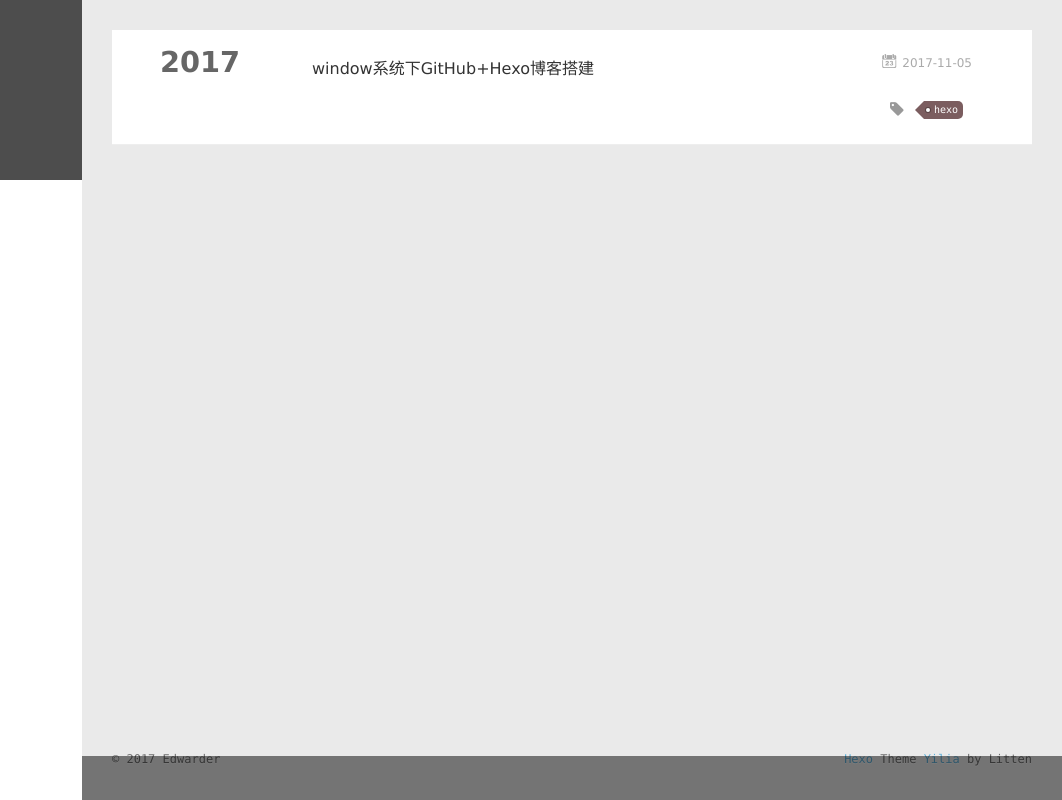
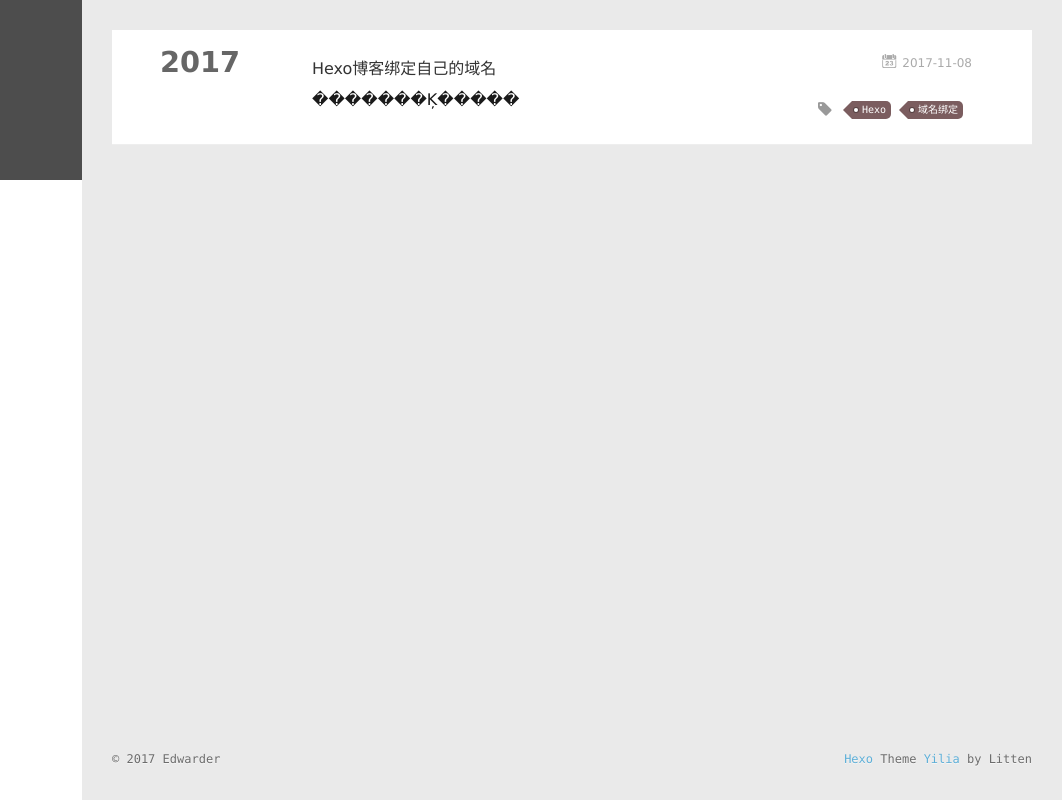
Before and after one commit to edwarder2017/edwarder.github.io, a plain HTML site: page tags/hexo/index.html in a window 1280 px wide. Shown: the full height of the page, 218-1280 px from the left. Drawn offline with Linux system fonts and the light colour scheme; some packages are replaced by stand-ins of ours; a script that the page names is missing.

Commit message:
Site updated: 2017-11-08 16:30:14

```diff
--- a/tags/hexo/index.html
+++ b/tags/hexo/index.html
@@ -6,11 +6,11 @@
   <meta name="renderer" content="webkit">
   <meta http-equiv="X-UA-Compatible" content="IE=edge" >
   <link rel="dns-prefetch" href="http://www.edwarder.com">
-  <title>Tag: hexo | Edwarder&#39;s Blog</title>
+  <title>Tag: Hexo | Edwarder&#39;s Blog</title>
   <meta name="viewport" content="width=device-width, initial-scale=1, maximum-scale=1">
   <meta property="og:type" content="website">
 <meta property="og:title" content="Edwarder&#39;s Blog">
-<meta property="og:url" content="http://www.edwarder.com/tags/hexo/index.html">
+<meta property="og:url" content="http://www.edwarder.com/tags/Hexo/index.html">
 <meta property="og:site_name" content="Edwarder&#39;s Blog">
 <meta name="twitter:card" content="summary">
 <meta name="twitter:title" content="Edwarder&#39;s Blog">
@@ -29,6 +29,7 @@
 
 
 
+  <script async src="//dn-lbstatics.qbox.me/busuanzi/2.3/busuanzi.pure.mini.js"></script>
 </head>
 
 <body>
@@ -152,16 +153,19 @@
   <div class="archive-article-inner">
     <header class="archive-article-header">
       	<div class="article-meta">
-	      	<a href="/2017/11/05/hexo/" class="archive-article-date">
-  	<time datetime="2017-11-05T03:38:02.000Z" itemprop="datePublished"><i class="icon-calendar icon"></i>2017-11-05</time>
+	      	<a href="/2017/11/08/hexo-blog-doname/" class="archive-article-date">
+  	<time datetime="2017-11-08T06:42:32.000Z" itemprop="datePublished"><i class="icon-calendar icon"></i>2017-11-08</time>
 </a>
         </div>
 
 
     <h1 itemprop="name">
-      <a class="archive-article-title" href="/2017/11/05/hexo/">window系统下GitHub+Hexo博客搭建</a>
+      <a class="archive-article-title" href="/2017/11/08/hexo-blog-doname/">Hexo博客绑定自己的域名</a>
     </h1>
 
+  <span id="busuanzi_container_page_pv">
+   �������Ķ���<span id="busuanzi_value_page_pv"></span>��
+  </span>
 
         <div class="article-info info-on-right">
 
@@ -170,7 +174,11 @@
 		<ul class="article-tag-list">
 
         		<li class="article-tag-list-item">
-        			<a href="javascript:void(0)" class="js-tag article-tag-list-link color5">hexo</a>
+        			<a href="javascript:void(0)" class="js-tag article-tag-list-link color5">Hexo</a>
+        		</li>
+
+        		<li class="article-tag-list-item">
+        			<a href="javascript:void(0)" class="js-tag article-tag-list-link color5">域名绑定</a>
         		</li>
 
 		</ul>
@@ -277,15 +285,15 @@ getOwnMetadataKeys:function(t){return o(i(t),arguments.length<2?void 0:u(argumen
               </li>
 
               <li class="article-tag-list-item">
+                <a href="javascript:void(0)" class="js-tag color5">hexo</a>
+              </li>
+
+              <li class="article-tag-list-item">
                 <a href="javascript:void(0)" class="js-tag color5">Hexo</a>
               </li>
 
               <li class="article-tag-list-item">
                 <a href="javascript:void(0)" class="js-tag color5">域名绑定</a>
-              </li>
-
-              <li class="article-tag-list-item">
-                <a href="javascript:void(0)" class="js-tag color5">hexo</a>
               </li>
 
             <div class="clearfix"></div>
@@ -411,17 +419,4 @@ getOwnMetadataKeys:function(t){return o(i(t),arguments.length<2?void 0:u(argumen
 </div>
   </div>
 </body>
-</html> </button>
-
-            <div class="pswp__caption">
-                <div class="pswp__caption__center"></div>
-            </div>
-
-        </div>
-
-    </div>
-
-</div>
-  </div>
-</body>
 </html>
```
Also changed, not shown: 2017/11/05/hexo/index.html (+8 -4 lines), 2017/11/07/hexo-article-img/index.html (+8 -4 lines), 2017/11/08/hexo-blog-doname/index.html (+8 -4 lines), archives/2017/11/index.html (+14 -4 lines), archives/2017/index.html (+14 -4 lines), archives/index.html (+14 -4 lines), index.html (+14 -4 lines), tags/hexo-img/index.html (+8 -4 lines), tags/index.html (+8 -4 lines), tags/域名绑定/index.html (+8 -4 lines).
